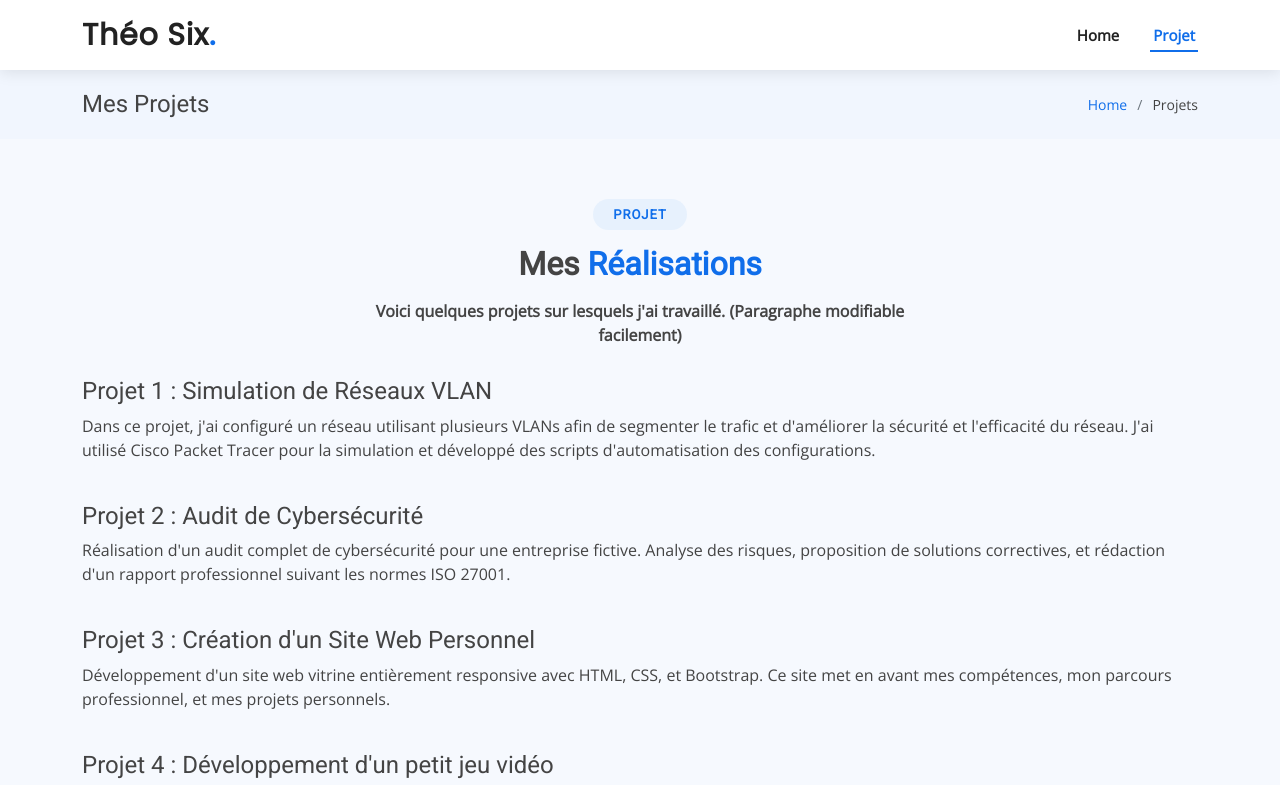
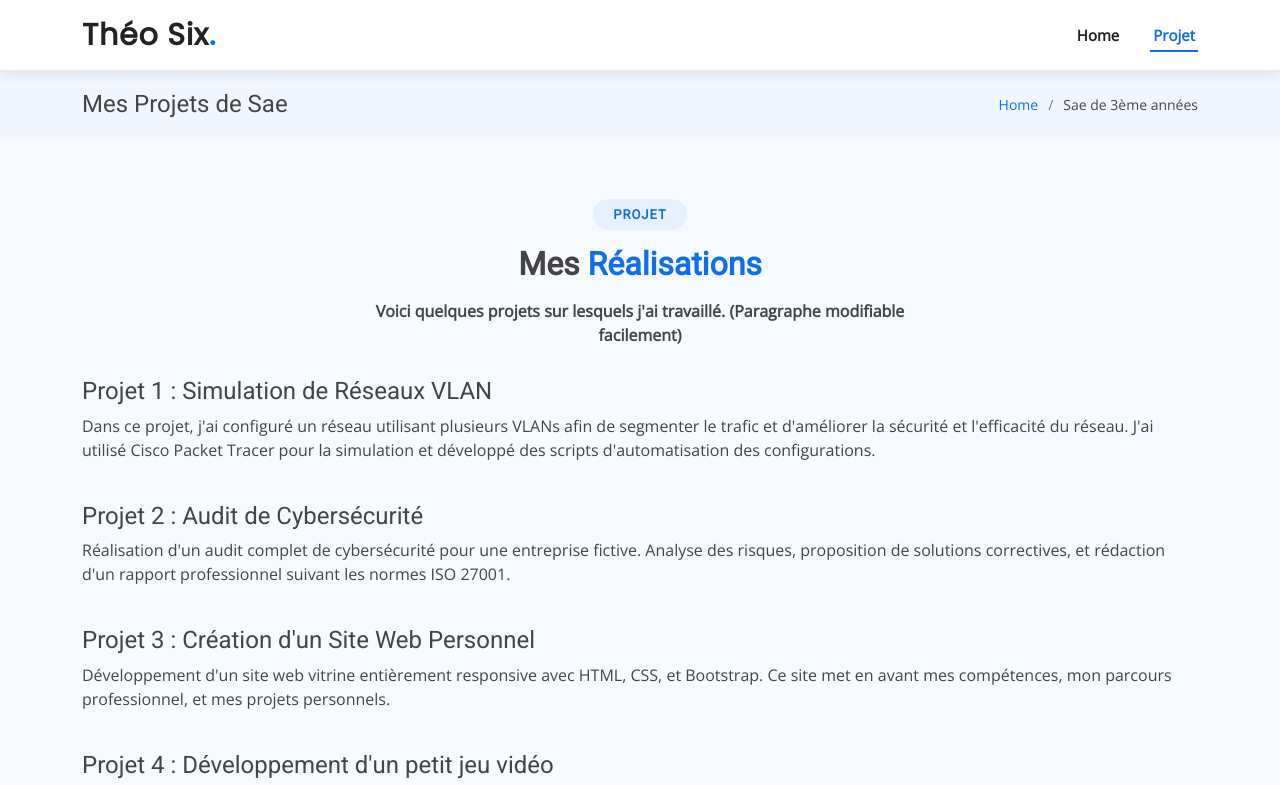
Before and after one commit to theosixpro/Th-oSix, a plain HTML site: page Projets.html in a window 1280 px wide. Shown: the top 785 px of the page. Drawn offline with nearby package versions, Linux system fonts and the light colour scheme.

Commit message:
Update Projets.html

```diff
--- a/Projets.html
+++ b/Projets.html
@@ -50,10 +50,10 @@
   <section class="breadcrumbs">
     <div class="container">
       <div class="d-flex justify-content-between align-items-center">
-        <h2>Mes Projets</h2>
+        <h2>Mes Projets de Sae</h2>
         <ol>
           <li><a href="index.html">Home</a></li>
-          <li>Projets</li>
+          <li>Sae de 3ème années</li>
         </ol>
       </div>
     </div>
```
